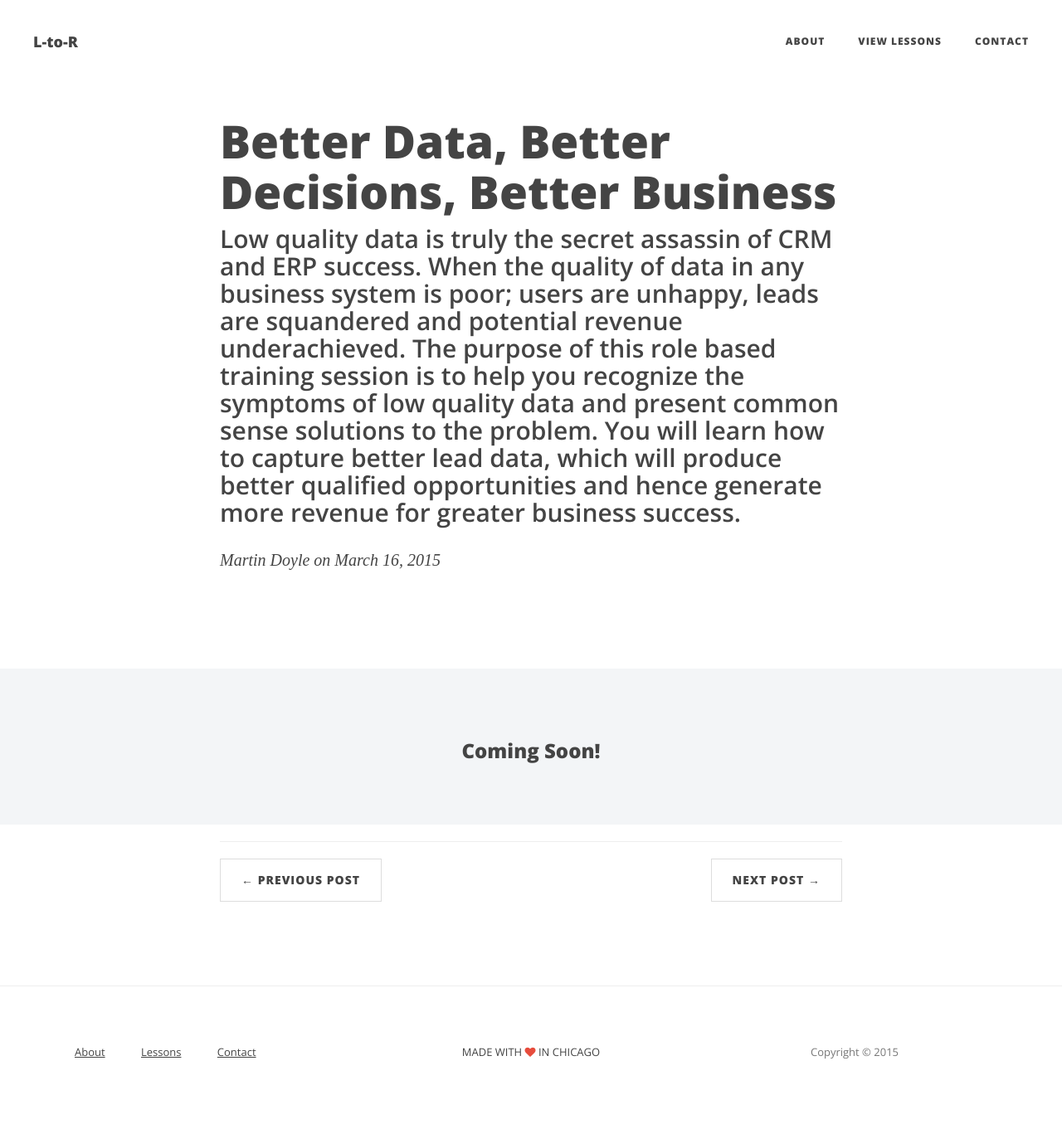
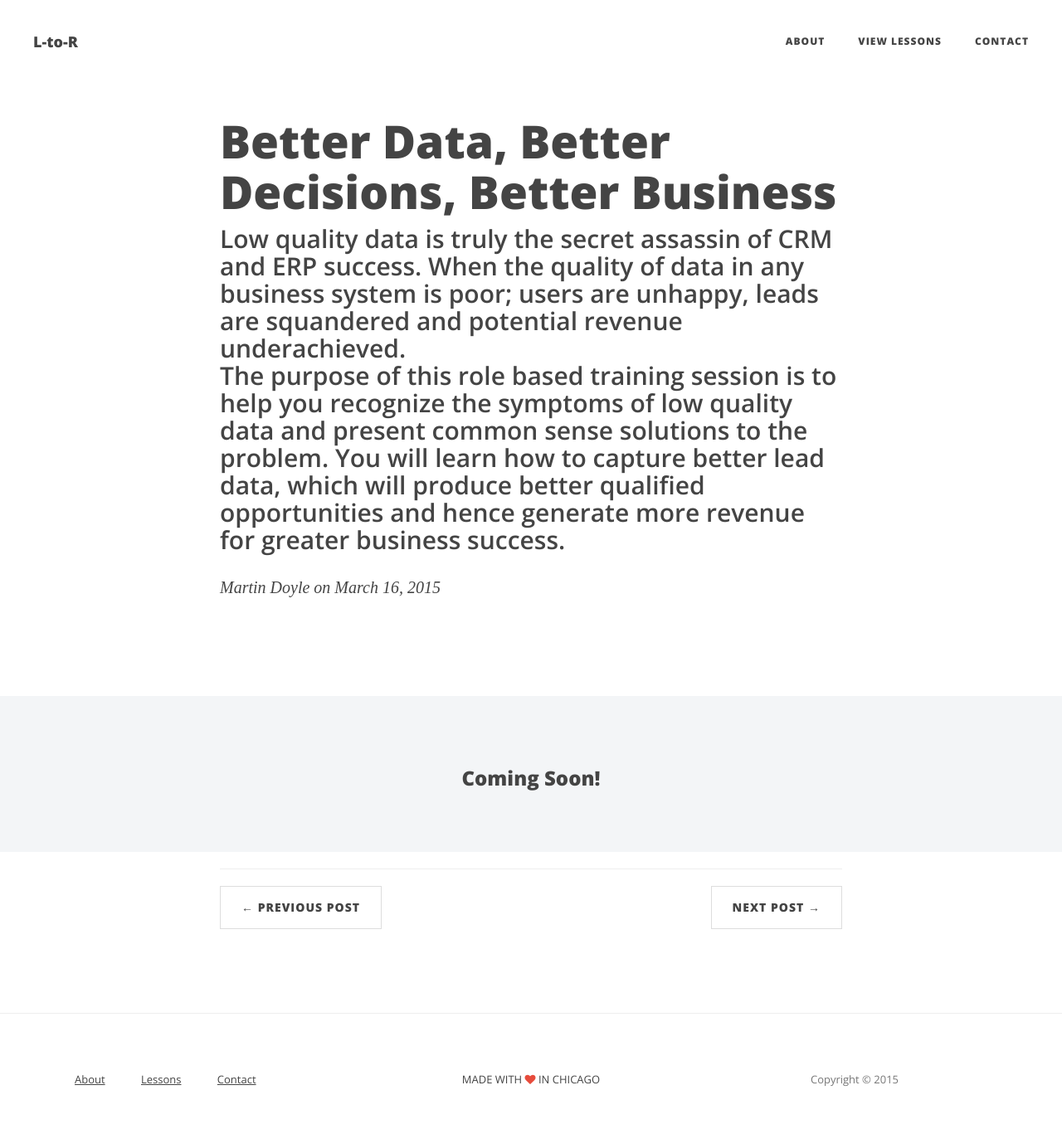
Before and after one commit to SmartApps4/lead-to-revenue, a Jekyll site: the page built from _posts/2015-03-16-data.markdown, in a window 1280 px wide. Shown: the whole page at 83% size. Built offline with Jekyll 4.4.1, drawn with Linux system fonts in a browser that asks for light colours; nearby versions of some CDN libraries; comment, search, counter and statistics services are not loaded; before the commit the page ends 1328 px from its top, so only the background shows below that.

Commit message:
Adjusted header

```diff
--- a/_posts/2015-03-16-data.markdown
+++ b/_posts/2015-03-16-data.markdown
@@ -2,10 +2,8 @@
 layout:   post
 lesson:		2
 title:    "Better Data, Better Decisions, Better Business"
-subtitle: "Low quality data is truly the secret assassin of CRM and ERP success.  When the quality of data in any business system is poor; users are unhappy, leads are squandered and potential revenue underachieved.
-
-The purpose of this role based training session is to help you recognize the symptoms of low quality data and present common sense solutions to the problem.  You will learn how to capture better lead data, which will produce better qualified opportunities and hence generate more revenue for greater business success.
-"
+subtitle: "Low quality data is truly the secret assassin of CRM and ERP success.  When the quality of data in any business system is poor; users are unhappy, leads are squandered and potential revenue underachieved. <br>
+The purpose of this role based training session is to help you recognize the symptoms of low quality data and present common sense solutions to the problem.  You will learn how to capture better lead data, which will produce better qualified opportunities and hence generate more revenue for greater business success."
 date:       2015-03-16 12:00:00
 author:     "Martin Doyle"
 ---
--- a/classes/index.html
+++ b/classes/index.html
@@ -33,12 +33,12 @@ header-img: "img/about-bg.jpg"
 				<div class="post-preview">
 				    <a href="/{{post.url}}">
 				    <a href="{{ post.url}}">
-				        <h2 class="post-title">            {{ post.title }}
+				        <h2 class="post-title">{{ post.title }}
 				        </h2>
 				        {% if post.subtitle %}
-				        <h3 class="post-subtitle">
+				        <h4 class="post-subtitle">
 				            {{ post.subtitle }}
-				        </h3>
+				        </h4>
 				        {% endif %}
 				    </a>
 				    <br>
```
